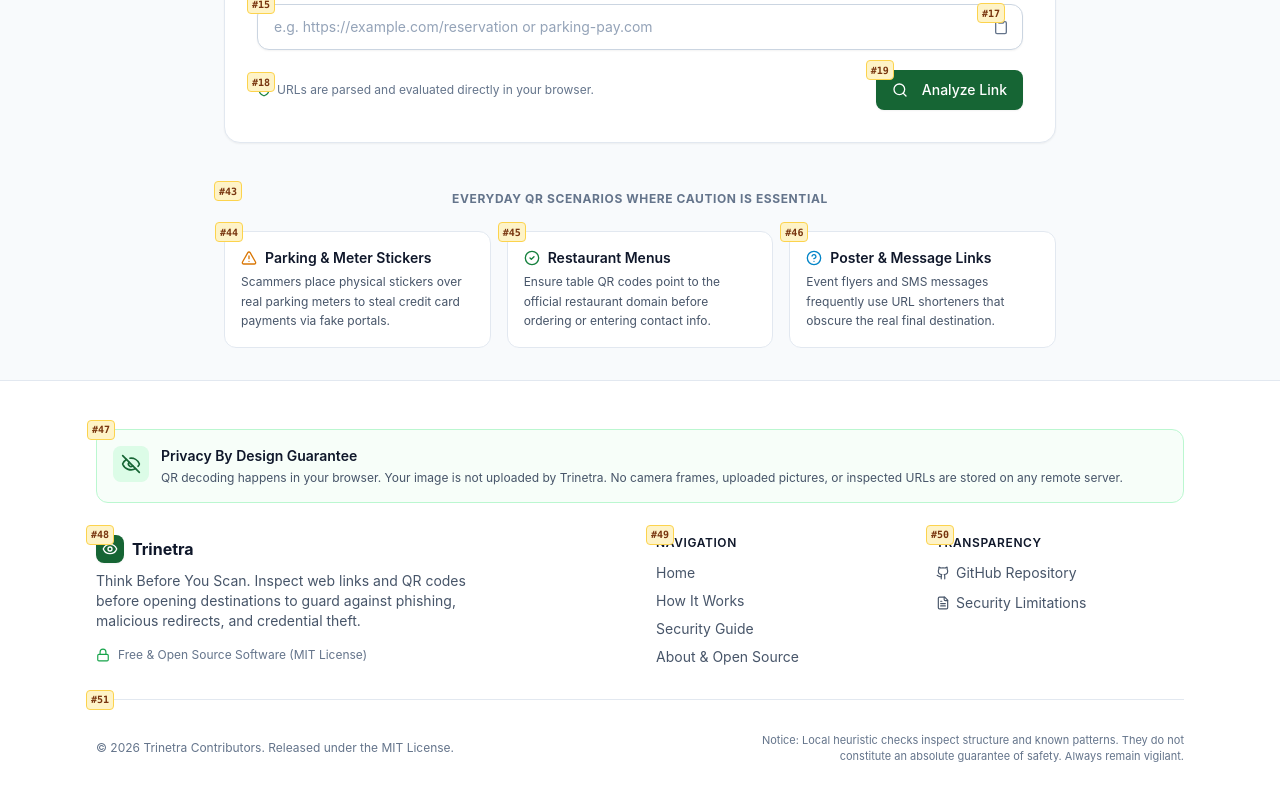
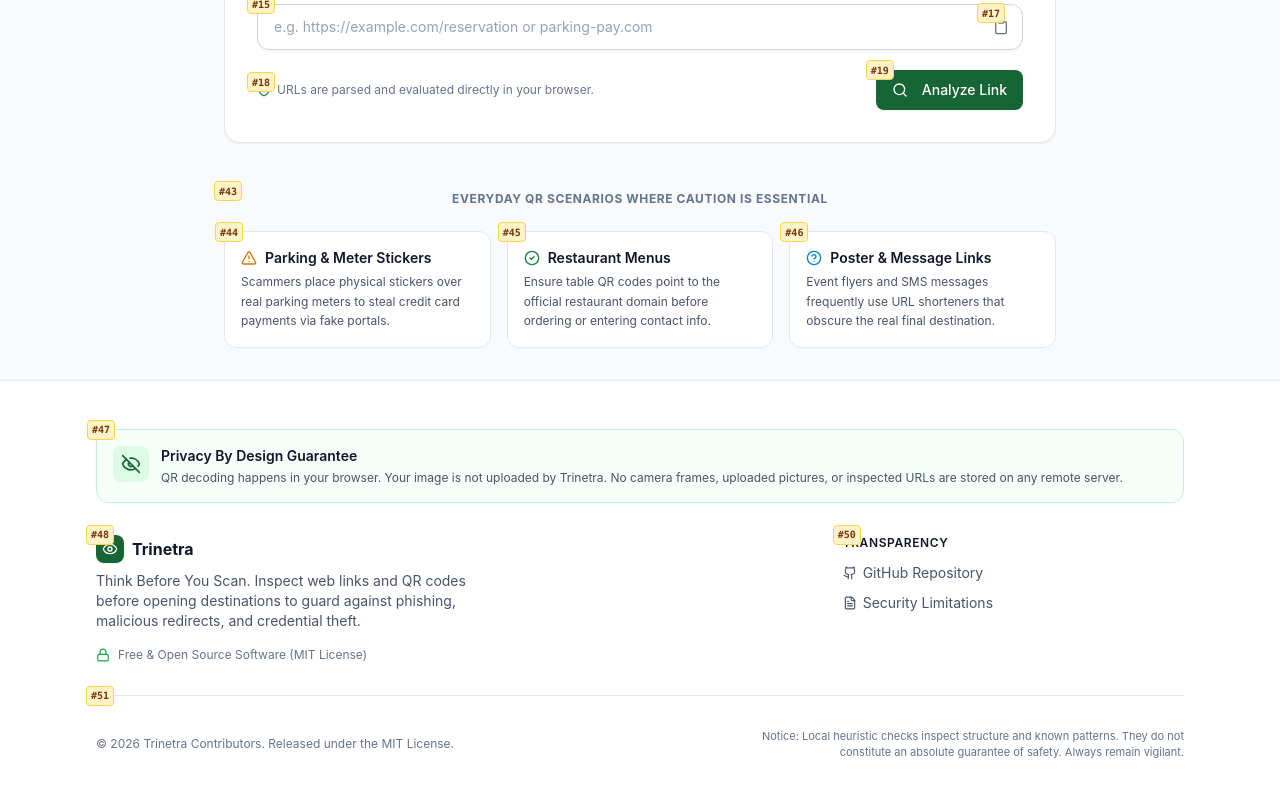
Before and after one commit to naringrekarneel/TRINETRA, a React (Vite) app: page / in a window 1280 px wide. Shown: the part 398-1198 px from the top of the page. Built offline with nearby package versions, Linux system fonts and the light colour scheme; the HTML template or start-up script is replaced by a standard one.

Commit message:
refactor: remove element #49 (footer navigation column)

```diff
--- a/src/components/layout/Footer.tsx
+++ b/src/components/layout/Footer.tsx
@@ -27,7 +27,7 @@
           </div>
         </div>
 
-        <div className="grid grid-cols-1 md:grid-cols-4 gap-8">
+        <div className="grid grid-cols-1 md:grid-cols-3 gap-8">
           {/* Brand Info (#48) */}
           <div className="relative md:col-span-2">
             <NumBadge id={48} />
@@ -51,48 +51,6 @@
               />
               <span>Free &amp; Open Source Software (MIT License)</span>
             </div>
-          </div>
-
-          {/* Quick Navigation (#49) */}
-          <div className="relative">
-            <NumBadge id={49} />
-            <h4 className="text-xs font-semibold uppercase tracking-wider text-slate-900 dark:text-slate-200">
-              Navigation
-            </h4>
-            <ul className="mt-3 space-y-2 text-sm">
-              <li>
-                <Link
-                  to="/"
-                  className="text-slate-600 hover:text-forest-700 dark:text-slate-400 dark:hover:text-forest-400 transition-colors"
-                >
-                  Home
-                </Link>
-              </li>
-              <li>
-                <Link
-                  to="/how-it-works"
-                  className="text-slate-600 hover:text-forest-700 dark:text-slate-400 dark:hover:text-forest-400 transition-colors"
-                >
-                  How It Works
-                </Link>
-              </li>
-              <li>
-                <Link
-                  to="/security-guide"
-                  className="text-slate-600 hover:text-forest-700 dark:text-slate-400 dark:hover:text-forest-400 transition-colors"
-                >
-                  Security Guide
-                </Link>
-              </li>
-              <li>
-                <Link
-                  to="/about"
-                  className="text-slate-600 hover:text-forest-700 dark:text-slate-400 dark:hover:text-forest-400 transition-colors"
-                >
-                  About &amp; Open Source
-                </Link>
-              </li>
-            </ul>
           </div>
 
           {/* Legal / Limitations (#50) */}
```
